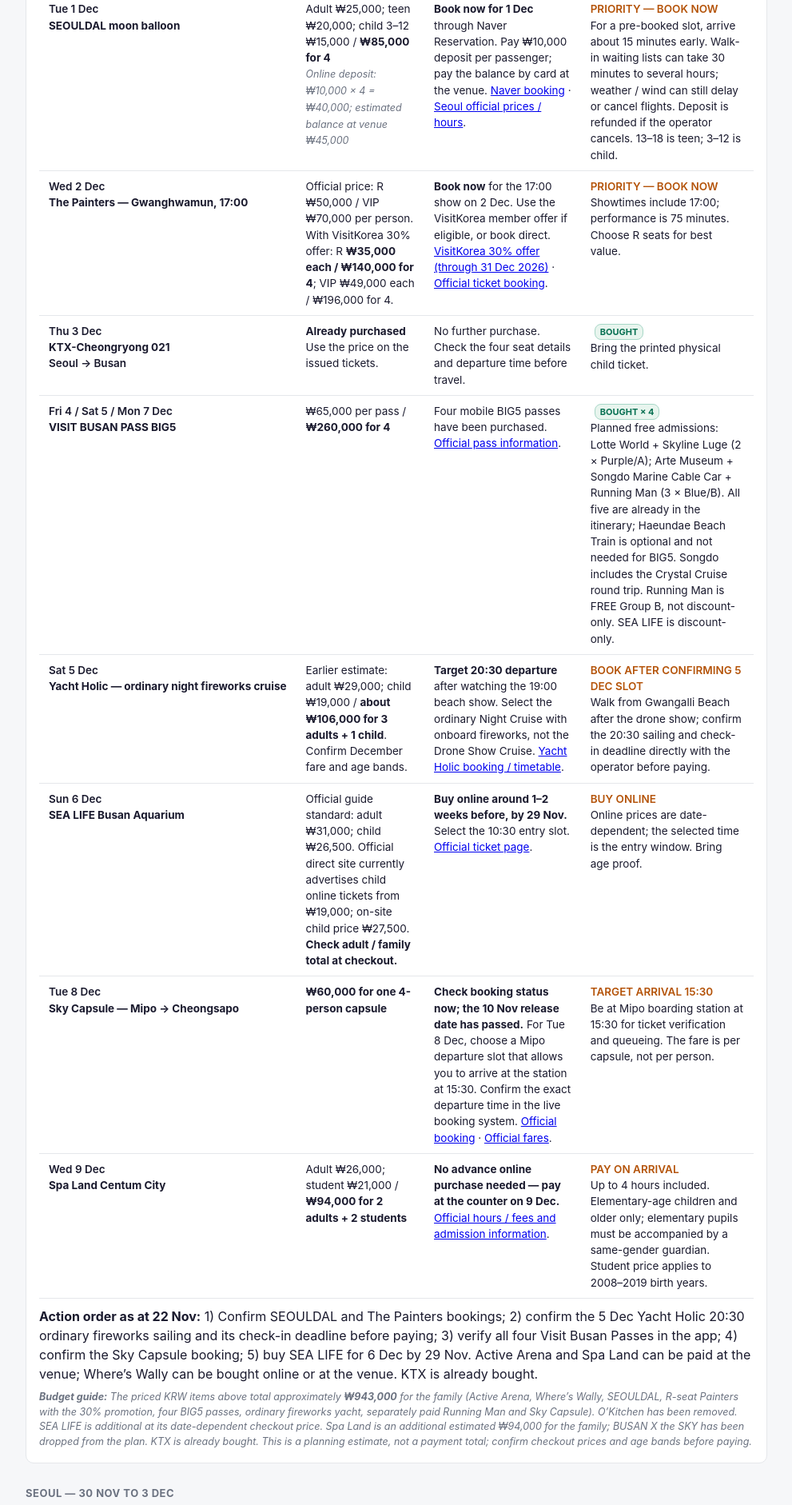
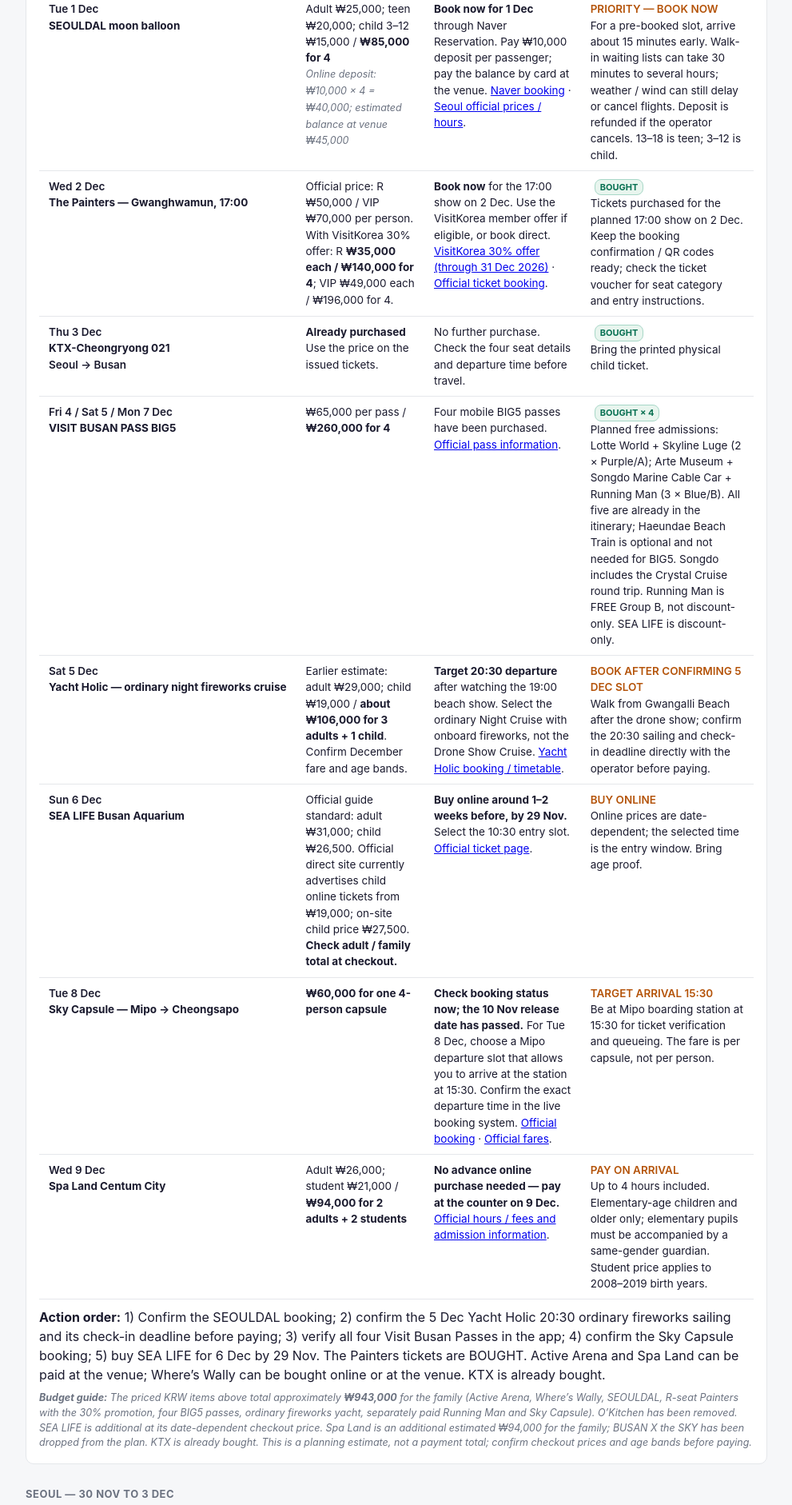
Before and after one commit to littleissushi/korea-trip-2026, a plain HTML site: page index.html in a window 1280 px wide. Shown: the part 804-2686 px from the top of the page at 80% size, without its empty margins (144-1135 px from the left). Drawn offline with Linux system fonts and the light colour scheme.

Commit message:
Mark The Painters tickets as purchased

```diff
--- a/index.html
+++ b/index.html
@@ -85,7 +85,7 @@
           <td class="time">Wed 2 Dec<br><strong>The Painters — Gwanghwamun, 17:00</strong></td>
           <td>Official price: R ₩50,000 / VIP ₩70,000 per person. With VisitKorea 30% offer: R <strong>₩35,000 each / ₩140,000 for 4</strong>; VIP ₩49,000 each / ₩196,000 for 4.</td>
           <td><strong>Book now</strong> for the 17:00 show on 2 Dec. Use the VisitKorea member offer if eligible, or book direct. <a href="https://english.visitkorea.or.kr/svc/contents/contentsView.do?vcontsId=1589587" target="_blank" rel="noopener">VisitKorea 30% offer (through 31 Dec 2026)</a> · <a href="https://www.thepainters.co.kr/en/book-online" target="_blank" rel="noopener">Official ticket booking</a>.</td>
-          <td><span class="book">PRIORITY — BOOK NOW</span><br>Showtimes include 17:00; performance is 75 minutes. Choose R seats for best value.</td>
+          <td><span class="pass">BOUGHT</span><br>Tickets purchased for the planned 17:00 show on 2 Dec. Keep the booking confirmation / QR codes ready; check the ticket voucher for seat category and entry instructions.</td>
         </tr>
         <tr>
           <td class="time">Thu 3 Dec<br><strong>KTX-Cheongryong 021</strong><br>Seoul → Busan</td>
@@ -125,7 +125,7 @@
         </tr>
       </tbody>
     </table>
-    <p style="margin:10px 0 0;"><strong>Action order as at 22 Nov:</strong> 1) Confirm SEOULDAL and The Painters bookings; 2) confirm the 5 Dec Yacht Holic 20:30 ordinary fireworks sailing and its check-in deadline before paying; 3) verify all four Visit Busan Passes in the app; 4) confirm the Sky Capsule booking; 5) buy SEA LIFE for 6 Dec by 29 Nov. Active Arena and Spa Land can be paid at the venue; Where’s Wally can be bought online or at the venue. KTX is already bought.</p>
+    <p style="margin:10px 0 0;"><strong>Action order:</strong> 1) Confirm the SEOULDAL booking; 2) confirm the 5 Dec Yacht Holic 20:30 ordinary fireworks sailing and its check-in deadline before paying; 3) verify all four Visit Busan Passes in the app; 4) confirm the Sky Capsule booking; 5) buy SEA LIFE for 6 Dec by 29 Nov. The Painters tickets are BOUGHT. Active Arena and Spa Land can be paid at the venue; Where’s Wally can be bought online or at the venue. KTX is already bought.</p>
     <p class="note" style="margin:8px 0 0;"><strong>Budget guide:</strong> The priced KRW items above total approximately <strong>₩943,000</strong> for the family (Active Arena, Where’s Wally, SEOULDAL, R-seat Painters with the 30% promotion, four BIG5 passes, ordinary fireworks yacht, separately paid Running Man and Sky Capsule). O’Kitchen has been removed. SEA LIFE is additional at its date-dependent checkout price. Spa Land is an additional estimated ₩94,000 for the family; BUSAN X the SKY has been dropped from the plan. KTX is already bought. This is a planning estimate, not a payment total; confirm checkout prices and age bands before paying.</p>
   </div>
 
@@ -384,7 +384,7 @@
   <div class="card">
     <h3>📌 ADVANCE BOOKING / ACTION CHECKLIST — DO THESE IN ORDER</h3>
     <ul class="check">
-      <li><strong>NOW — confirm outstanding bookings (22 Nov):</strong> Check confirmation emails / vouchers for <strong>SEOULDAL (1 Dec)</strong> and <strong>The Painters (2 Dec, 17:00)</strong>. For 5 Dec, book the <strong>ordinary Yacht Holic Night Cruise at the target 20:30 slot</strong> only after the operator confirms that it runs that evening and specifies the check-in time. Watch the 19:00 drone show from Gwangalli Beach first; then walk to the yacht boarding point. <a href="https://www.trazy.com/experience/detail/busan-yacht-holic-yacht-tour" target="_blank" rel="noopener">Yacht Holic booking</a> · <a href="https://www.thepainters.co.kr/en/book-online" target="_blank" rel="noopener">The Painters</a> · <a href="https://m.booking.naver.com/booking/6/bizes/1382932/items/8016699?area=pll&amp;lang=ko&amp;theme=place" target="_blank" rel="noopener">SEOULDAL booking</a>.</li>
+      <li><strong>OUTSTANDING BOOKINGS:</strong> Check the confirmation email / voucher for <strong>SEOULDAL (1 Dec)</strong>. <strong>The Painters (2 Dec, 17:00) is BOUGHT</strong>; keep the tickets / QR codes ready. For 5 Dec, book the <strong>ordinary Yacht Holic Night Cruise at the target 20:30 slot</strong> only after the operator confirms that it runs that evening and specifies the check-in time. Watch the 19:00 drone show from Gwangalli Beach first; then walk to the yacht boarding point. <a href="https://www.trazy.com/experience/detail/busan-yacht-holic-yacht-tour" target="_blank" rel="noopener">Yacht Holic booking</a> · <a href="https://www.thepainters.co.kr/en/book-online" target="_blank" rel="noopener">The Painters</a> · <a href="https://m.booking.naver.com/booking/6/bizes/1382932/items/8016699?area=pll&amp;lang=ko&amp;theme=place" target="_blank" rel="noopener">SEOULDAL booking</a>.</li>
       <li><strong>VISIT BUSAN PASS — BOUGHT:</strong> <strong>4 × BIG5 mobile passes (₩260,000 total)</strong>. Planned free choices: Purple/A = <strong>Lotte World + Skyline Luge</strong>; Blue/B = <strong>Arte Museum + Songdo Marine Cable Car + Running Man</strong>. Haeundae Beach Train is optional and is not one of the five selected admissions. Songdo includes the Crystal Cruise round trip; no reservation is required. Use the live QR code in the purchase app; screenshots are not accepted. <a href="https://www.visitbusanpass.com/attractions/" target="_blank" rel="noopener">Official attraction list</a>.</li>
       <li><strong>NOW — SKY CAPSULE booking status:</strong> Check whether <strong>Mipo → Cheongsapo for Tue 8 Dec</strong> has been booked (one four-person capsule). The 10 Nov sales-release date has passed. The agreed plan is to <strong>arrive at Mipo station at 15:30</strong>; verify the actual booked departure slot and allow time for ticket checks / queueing. Do not confuse station-arrival time with departure time. <a href="https://www.bluelinepark.com/eng/booking.do" target="_blank" rel="noopener">Official Blue Line Park booking</a>.</li>
       <li><strong>By 27–29 Nov — Korea e-Arrival Card:</strong> Submit the free electronic arrival card for the family within the permitted three-day window before arrival. Prepare passport details, arrival flight, first hotel address (<strong>Hotel The Botanik Sewoon Myeongdong, 23-1 Eulji-ro 19-gil, Jung-gu, Seoul</strong>) and departure details. One submission can cover up to 9 travellers. Save the confirmation. <a href="https://www.e-arrivalcard.go.kr/" target="_blank" rel="noopener">Official e-Arrival Card</a>.</li>
@@ -393,7 +393,7 @@
       <li><strong>~30 Nov — final operating / weather check:</strong> Confirm Yacht Holic ordinary fireworks sailing and Gwangalli Drone Show, Sky Capsule, Skyline Luge, Haeundae Light Festival (published 29 Nov 2026–18 Jan 2027), Gwangbok-ro Winter Light Tree Festival start date (2026/27 dates still to be confirmed) and Huinnyeoul Coastal Tunnel status. Weather-sensitive activities may change or be cancelled.</li>
       <li><strong>Already bought — KTX:</strong> Seoul → Busan on Thu 3 Dec is purchased. Check the actual issued tickets for departure time, train number, car and seat details. Bring the <strong>printed physical child KTX ticket</strong>; follow the ticket’s boarding instructions rather than relying on a generic e-ticket note.</li>
       <li><strong>Hotels:</strong> The Botanik Seoul (30 Nov–2 Dec); Solaria Nishitetsu Busan (3–4 Dec); The Moor Busan (5 Dec); Mipo Oceanside Hotel (6–8 Dec); Air Sky Hotel (9 Dec). Mipo breakfast is planned on 7, 8 and 9 Dec.</li>
-      <li><strong>Pay at venue / decide closer:</strong> Active Arena (counter payment); Spa Land (9 Dec; pay separately under the current BIG5 selection of Lotte World + Skyline Luge, although Spa Land is itself a Group A free-entry option); Where’s Wally can be bought online or at the venue. SEA LIFE receives a pass discount (30%); Running Man is covered as one of the three free Blue/Group B BIG5 admissions. Show the live pass QR code before paying. BUSAN X the SKY has been dropped. Sky Capsule is separately ticketed.</li>
+      <li><strong>Pay at venue / decide closer:</strong> Active Arena (counter payment); Spa Land (9 Dec; pay separately under the current BIG5 selection of Lotte World + Skyline Luge, although Spa Land is itself a Group A free-entry option); Where’s Wally can be bought online or at the venue. <strong>The Painters tickets for 2 Dec at 17:00 are BOUGHT</strong>; this is separate from the Visit Busan Pass. SEA LIFE receives a pass discount (30%); Running Man is covered as one of the three free Blue/Group B BIG5 admissions. Show the live pass QR code before paying. BUSAN X the SKY has been dropped. Sky Capsule is separately ticketed.</li>
       <li><strong>Before departure:</strong> Check all four Singapore passports are valid for the stay. Singapore passport holders are visa-free for up to 90 days and temporarily exempt from K-ETA through 31 Dec 2026; do not pay for K-ETA unless deliberately choosing to apply. Confirm travel insurance, save booking confirmations and passport copies, and consider Singapore MFA eRegister.</li>
       <li><strong>Customs on arrival:</strong> Declare items where required; otherwise follow the Nothing to Declare channel. Recheck Korea Customs shortly before departure if carrying restricted food / medicines, large amounts of cash or high-value goods. <a href="https://www.customs.go.kr/english/cm/cntnts/cntntsView.do?cntntsId=2715&amp;mi=8027" target="_blank" rel="noopener">Korea Customs passenger guide</a>.</li>
     </ul>
```
